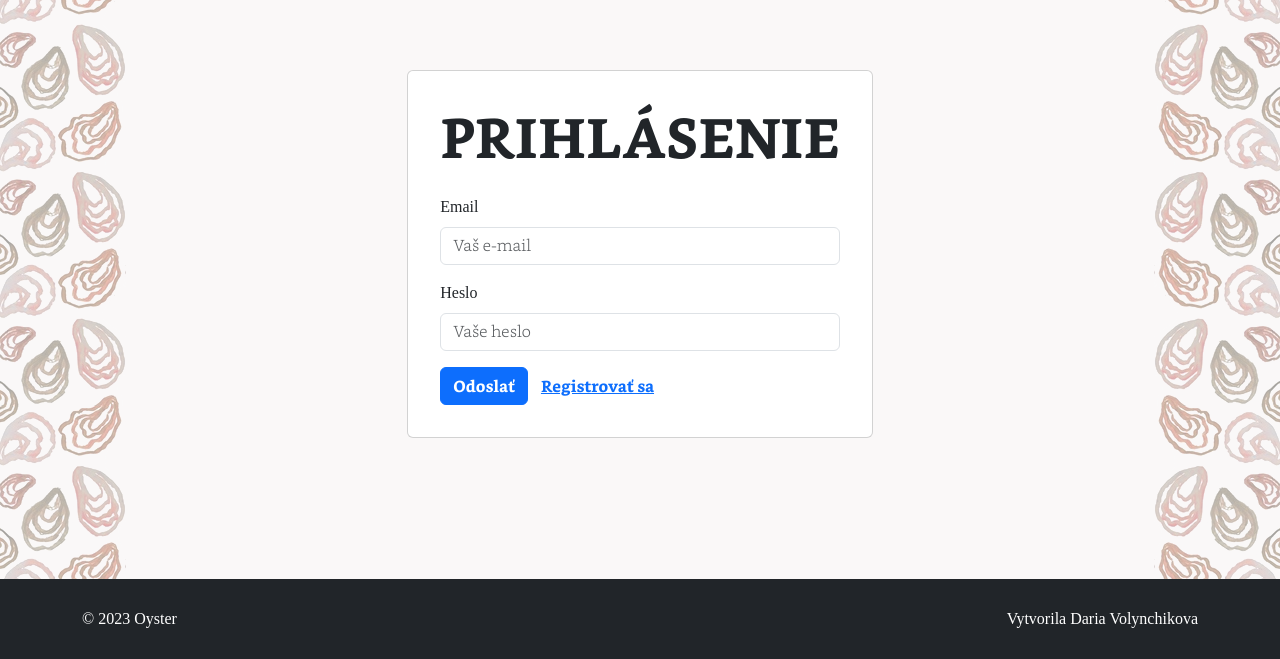
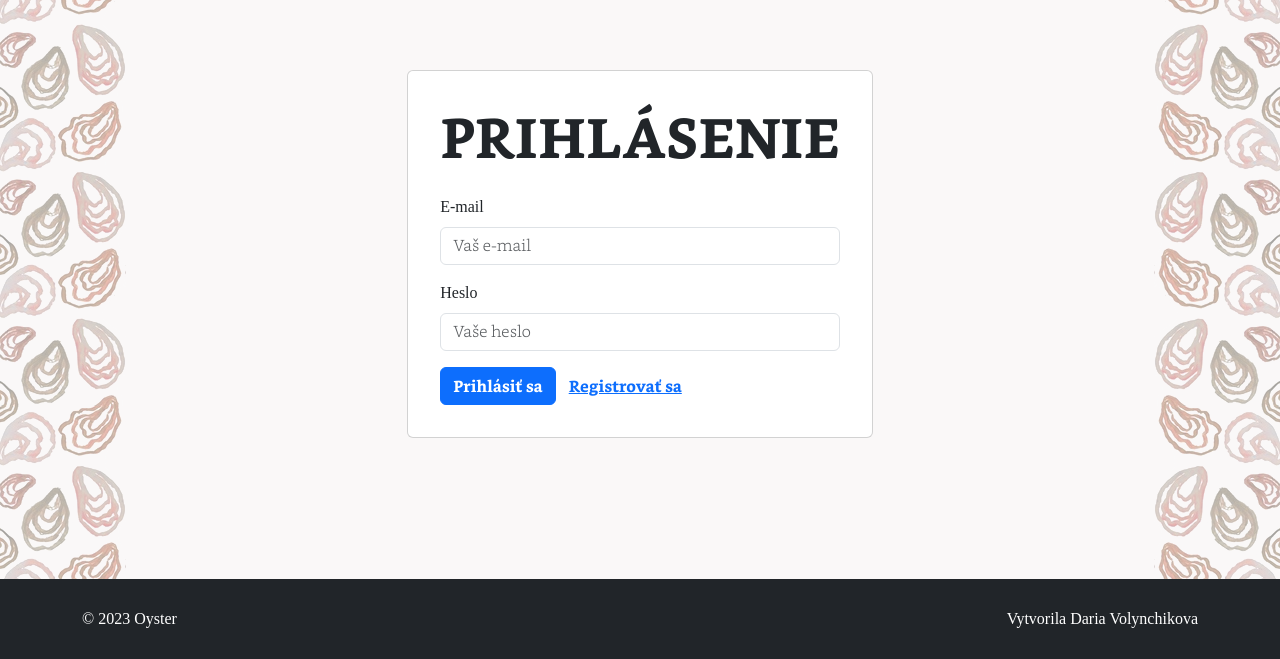
Before and after one commit to diiivol/sj_projekt, a PHP site: page /templates/login.php in a window 1280 px wide. Shown: the part 141-800 px from the top of the page. Run offline with PHP 8.4, Linux system fonts and the light colour scheme; some web fonts are replaced.

Commit message:
comments

```diff
--- a/templates/admin.php
+++ b/templates/admin.php
@@ -6,7 +6,7 @@ if (!isset($_SESSION['logged_in']) || $_SESSION['logged_in'] != true || $_SESSIO
     exit();
 }
 
-// // // DISHES // // //
+// // // JEDLA // // //
 
 
 $dishes_object = new Dishes();
@@ -70,7 +70,7 @@ if (isset($_POST['add_dish'])) {
  */
 $dishes = $dishes_object->select();
 
-// // // ORDERS // // //
+// // // OBJEDNAVKY // // //
 
 $order_object = new Order();
 
@@ -114,7 +114,7 @@ if (isset($_POST['update_order'])) {
 $orders = $order_object->select();
 
 
-// // // CONTACTS // // //
+// // // KONTAKT // // //
 
 
 $contact_object = new Contact();
--- a/templates/contacts.php
+++ b/templates/contacts.php
@@ -1,7 +1,7 @@
 <?php
 require_once 'partials/header.php';
 
-// // // // CONTACT // // //
+// // // // KONTAKT // // //
 $contact_object = new Contact();
 
 
--- a/templates/login.php
+++ b/templates/login.php
@@ -32,7 +32,7 @@ if (isset($_POST['user_login'])) {
             <h1 class="display-4 text-center mb-4">Prihlásenie</h1>
             <form action="" method="POST">
                 <div class="mb-3">
-                    <label for="email" class="form-label">Email</label>
+                    <label for="email" class="form-label">E-mail</label>
                     <input type="email" name="email" class="form-control" id="email" placeholder="Vaš e-mail">
                 </div>
                 <div class="mb-3">
@@ -40,7 +40,7 @@ if (isset($_POST['user_login'])) {
                     <input type="password" name="password" class="form-control" id="password" placeholder="Vaše heslo">
                 </div>
                 <div class="d-flex">
-                    <button type="submit" name="user_login" class="btn btn-primary">Odoslať</button>
+                    <button type="submit" name="user_login" class="btn btn-primary">Prihlásiť sa</button>
                     <a href="register.php" class="btn btn-link">Registrovať sa</a>
                 </div>
             </form>
--- a/templates/register.php
+++ b/templates/register.php
@@ -44,15 +44,15 @@ if (isset($_POST['user_register'])) {
             <h1 class="display-4 text-center mb-4">Registrácia</h1>
             <form action="" method="POST">
                 <div class="mb-3">
-                    <label for="email" class="form-label">E-mail:</label>
+                    <label for="email" class="form-label">E-mail (username)</label>
                     <input type="email" id="email" name="email" class="form-control" placeholder="Vaš e-mail" required>
                 </div>
                 <div class="mb-3">
-                    <label for="password" class="form-label">Heslo:</label>
+                    <label for="password" class="form-label">Heslo</label>
                     <input type="password" id="password" name="password" class="form-control" placeholder="Vaše heslo" required>
                 </div>
                 <div class="mb-3">
-                    <label for="confirm_password" class="form-label">Zopakovať heslo:</label>
+                    <label for="confirm_password" class="form-label">Zopakovať heslo</label>
                     <input type="password" id="confirm_password" name="confirm_password" class="form-control" placeholder="Zopakovať heslo" required>
                     <p class='text-center'><?php echo $passwordError; ?></p>
                 </div>
--- a/templates/user.php
+++ b/templates/user.php
@@ -8,7 +8,7 @@ if (!isset($_SESSION['logged_in']) || $_SESSION['logged_in'] != true || $_SESSIO
 }
 
 
-// // // DISHES // // //
+// // // JEDLA // // //
 
 $dishes_object = new Dishes();
 $dishes = [];
@@ -16,7 +16,7 @@ foreach ($dishes_object->select() as $dish) {
     $dishes[$dish->id] = $dish;
 }
 
-// // // CART // // //
+// // // KOSIKK // // //
 $cart = new Cart();
 $totalPrice = 0;
 $delivery = 5;
@@ -40,7 +40,7 @@ if (isset($_POST['remove_from_cart'])) {
     exit();
 }
 
-// // // ORDERS // // //
+// // // OBJEDNAVKY // // //
 $order_object = new Order();
 
 // ID užívateľa
```
